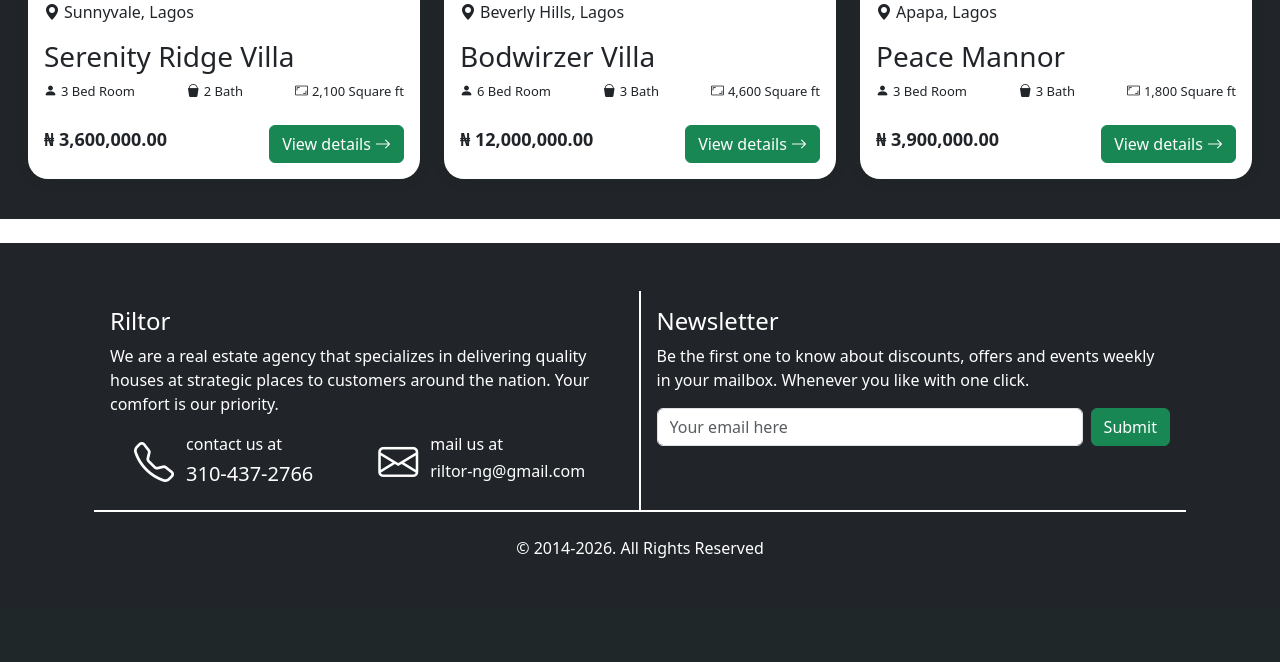
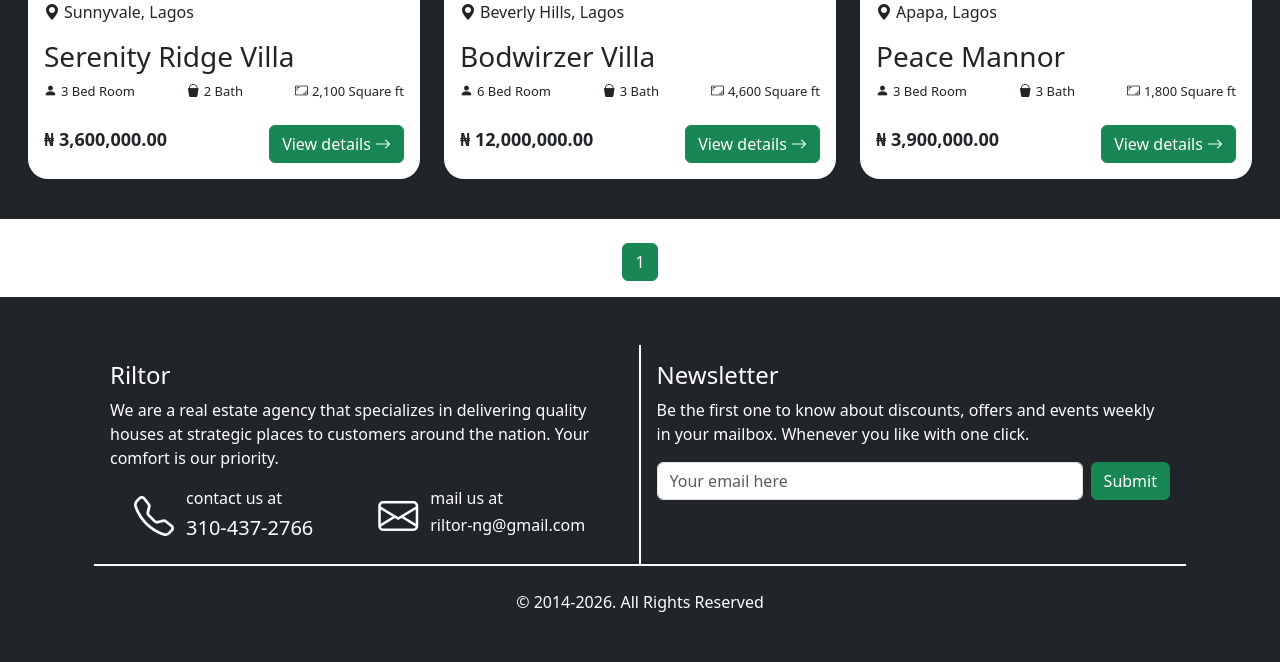
Before and after one commit to LilRex22/Django-Real-Estate-website, a Django app: page /explore/ in a window 1280 px wide. Shown: the part 1265-1927 px from the top of the page. Before the commit the page ends 1823 px from the top, so only its background shows below. Run offline with Django 5.2, Linux system fonts and the light colour scheme; data comes from the database, SQL or seed files in the repository; some libraries are stand-ins or nearby versions.

Commit message:
added pagination and categories for the houses

```diff
--- a/houses/admin.py
+++ b/houses/admin.py
@@ -1,8 +1,9 @@
 from django.contrib import admin
-from .models import House, Newsletter_Email
+from .models import House, Newsletter_Email, Category
 
 # Register your models here.
 admin.site.register(House)
+admin.site.register(Category)
 @admin.register(Newsletter_Email)
 class NewsletterEmailAdmin(admin.ModelAdmin):
     list_display = ['email', 'verified',]
--- a/houses/models.py
+++ b/houses/models.py
@@ -1,11 +1,17 @@
 from django.db import models
 
 # Create your models here.
+class Category(models.Model):
+    name = models.CharField(max_length=100)
+
+    def __str__(self):
+        return self.name
+
 class House(models.Model):
     Title = models.CharField(max_length=200)
     Location = models.CharField(max_length=100)
     Price = models.DecimalField(decimal_places=2, max_digits=10)
-    Type = models.CharField(max_length=100, default='Bungalow')
+    category = models.ForeignKey(Category, on_delete=models.CASCADE, default=1)
     bed_room = models.IntegerField()
     bath = models.IntegerField()
     square_ft = models.IntegerField()
--- a/real_estate/views.py
+++ b/real_estate/views.py
@@ -8,32 +8,41 @@ from django.utils.http import urlsafe_base64_decode
 from django.http import HttpResponse
 from .tokens import email_verification_token
 
+# pagination stuff
+from django.core.paginator import Paginator
+
 
 # note that the form logic for the newsletter email has to be in every view for it to work from every view
 def home(request):
     houses = House.objects.all()[:6]
     if request.method == 'POST':
         email = request.POST.get('newsletter_email')
-        success, message = subscribe_newsletter(request, email)
-        if success:
-            messages.success(request, message)
-            return redirect('home')
+        if email:
+            success, message = subscribe_newsletter(request, email)
+            if success:
+                messages.success(request, message)
+                return redirect('home')
+            else:
+                messages.error(request, message)
+                return redirect('home')
         else:
-            messages.error(request, message)
-            return redirect('home')
+            messages.error(request, 'Please input an email')
     return render(request, 'home.html', {'houses': houses})
 
 
 def about(request):
     if request.method == 'POST':
         email = request.POST.get('newsletter_email')
-        success, message = subscribe_newsletter(request, email)
-        if success:
-            messages.success(request, message)
-            return redirect('home')
+        if email:
+            success, message = subscribe_newsletter(request, email)
+            if success:
+                messages.success(request, message)
+                return redirect('home')
+            else:
+                messages.error(request, message)
+                return redirect('home')
         else:
-            messages.error(request, message)
-            return redirect('about')
+            messages.error(request, 'Please input an email')
     return render(request, 'about.html', {})
 
 
@@ -43,13 +52,16 @@ def contact_us(request):
     if request.method == 'POST':
         if 'newsletter' in request.POST:
             email = request.POST.get('newsletter_email')
-            success, message = subscribe_newsletter(request, email)
-            if success:
-                messages.success(request, message)
-                return redirect('home')
+            if email:
+                success, message = subscribe_newsletter(request, email)
+                if success:
+                    messages.success(request, message)
+                    return redirect('home')
+                else:
+                    messages.error(request, message)
+                    return redirect('home')
             else:
-                messages.error(request, message)
-                return redirect('contact')
+                messages.error(request, 'Please input an email')
 
     # the contact email message logic
     if request.method == 'POST':
@@ -95,4 +107,10 @@ def activate(request, uidb64, token):
 
 def explore(request):
     houses = House.objects.all()
-    return render(request, 'explore_properties.html', {'houses': houses})
+
+    # pagination stuff
+    pg = Paginator( houses, 15)
+    page = request.GET.get('page')
+    listings = pg.get_page(page)
+
+    return render(request, 'explore_properties.html', {'houses': houses, 'listings': listings})
--- a/static/css/styles.css
+++ b/static/css/styles.css
@@ -154,6 +154,20 @@
     padding: 0.5rem 0.25rem;
 }
 
+.pagination .page-link {
+    color: grey;
+}
+.pagination .page-item.active .page-link {
+    background-color: rgb(25, 135, 84);
+    border-color: rgb(25, 135, 84);
+    color: white;
+}
+
+
+
+
+
+
 /* Medium screens (tablets) */
 @media (max-width: 1199.98px) and (min-width: 768px) {
     .expert-badge {
--- a/templates/explore_properties.html
+++ b/templates/explore_properties.html
@@ -69,7 +69,7 @@
 <section class="bg-dark p-3 mb-4 mt-0">
     <div class="container-fluid">
         <div class="row justify-content-center">
-            {% for house in houses %}
+            {% for house in listings %}
                     <div class="col-10 col-lg-4 mb-4 d-flex align-items-stretch">
                         <div class="house position-relative w-100 h-100 p-3 bg-white">
                             {% if house.sale %}
@@ -93,4 +93,29 @@
         </div>
     </div>
 </section>
+
+<!-- pagination -->
+<nav aria-label="...">
+    <ul class="pagination justify-content-center">
+        <div class="pagination text-dark">
+            {% if listings.has_previous %}
+                <li class="page-item"><a href="?page={{listings.previous_page_number}}" class="page-link">Previous</a></li>
+                <li class="page-item"><a href="?page=1" class="page-link">First</a></li>
+            {% endif %}
+
+            {% for num in listings.paginator.page_range %}
+                {% if listings.number == num %}
+                    <li class="page-item active"><span class="page-link">{{ num }}</span></li>
+                {% else %}
+                    <li class="page-item"><a href="?page={{ num }}" class="page-link">{{ num }}</a></li>
+                {% endif %}
+            {% endfor %}
+
+            {% if listings.has_next %}
+                <li class="page-item"><a href="?page={{listings.next_page_number}}" class="page-link">Next</a></li>
+                <li class="page-item"><a href="?page={{listings.paginator.num_pages}}" class="page-link">Last</a></li>
+            {% endif %}
+        </div>
+    </ul>
+</nav>
 {% endblock %}
--- a/templates/home.html
+++ b/templates/home.html
@@ -135,7 +135,7 @@
                         at a low price with a down payment of 10% without interes, can
                         be paid in installments for 5 years.
                     </p>
-                    <a href="" class="btn btn-success">see more</a>
+                    <a href="{% url 'explore' %}" class="btn btn-success">see more</a>
                 </div>
             </div>
         </div>
```
Also changed, not shown: db.sqlite3, houses/migrations/0005_category.py (added), houses/migrations/0006_remove_house_type_house_category.py (added).
